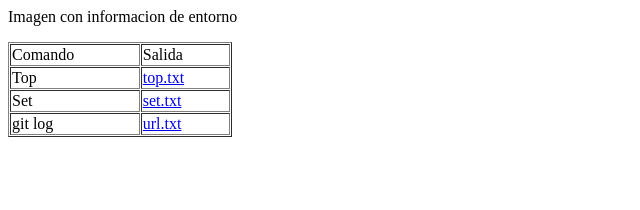
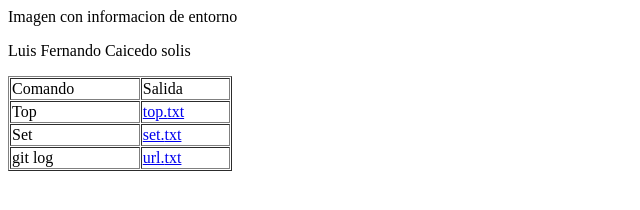
Before and after one commit to LuisFCaicedo/ucc-sd, a plain HTML site: page apache-docker/public-html/index.html in a window 1280 px wide. Shown: the whole page, without its empty margins (0-640 px from the left). Drawn offline with Linux system fonts and the light colour scheme.

Commit message:
Updat Final

```diff
--- a/apache-docker/public-html/index.html
+++ b/apache-docker/public-html/index.html
@@ -1,4 +1,6 @@
 <p>Imagen con informacion de entorno</p>
+
+<p>Luis Fernando Caicedo solis</p>
 
 <table border="1" cellpadding="1" cellspacing="1" style="width:224px">
 	<tbody>
@@ -8,15 +10,15 @@
 		</tr>
 		<tr>
 			<td style="width:124px">Top</td>
-			<td style="width:84px"><a href="./top.txt">top.txt</a></td>
+			<td style="width:84px"><a href="./top.html">top.</a><a href="./top.txt">txt</a></td>
 		</tr>
 		<tr>
 			<td style="width:124px">Set</td>
-			<td style="width:84px"><a href="./set.txt">set.txt</a></td>
+			<td style="width:84px"><a href="./set.html">set.</a><a href="./set.txt">txt</a></td>
 		</tr>
 		<tr>
 			<td style="width:124px">git log</td>
-			<td style="width:84px"><a href="./url.txt">url.txt</a></td>
+			<td style="width:84px"><a href="./url.html">url.</a><a href="./url.txt">txt</a></td>
 		</tr>
 	</tbody>
 </table>
```
